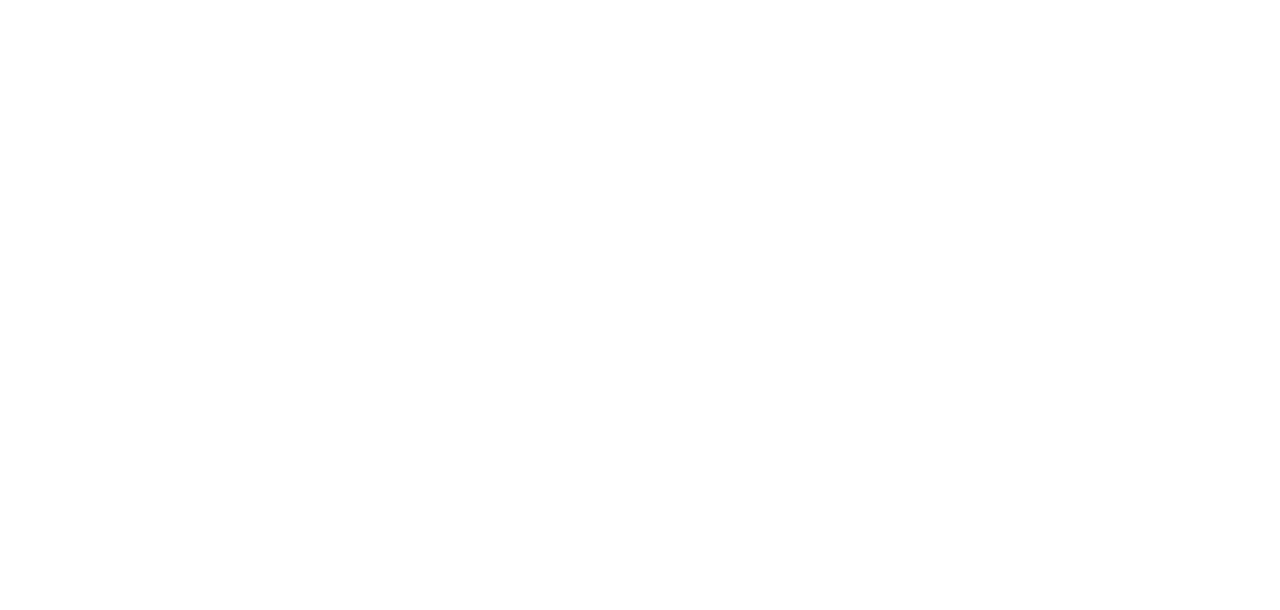
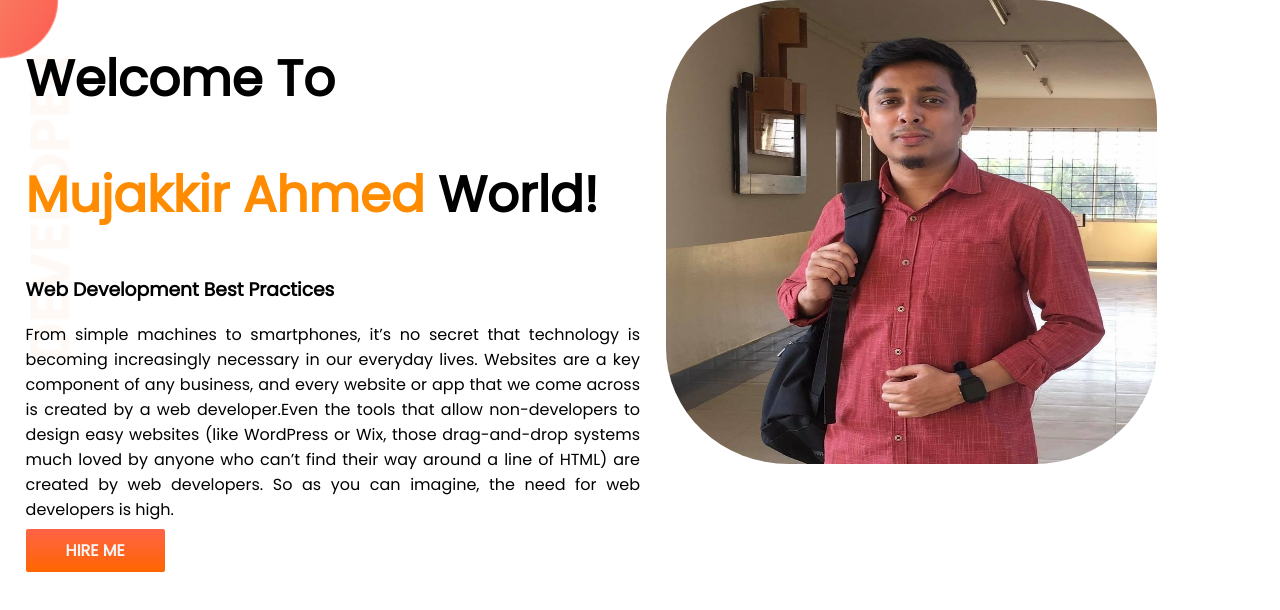
Before and after one commit to Mujakkir85/developer-portfolio, a plain HTML site: page index.html in a window 1280 px wide. Drawn offline with Linux system fonts and the light colour scheme.

Commit message:
first section of website

```diff
--- a/index.html
+++ b/index.html
@@ -1,13 +1,39 @@
 <!DOCTYPE html>
 <html lang="en">
+
 <head>
     <meta charset="UTF-8">
     <meta http-equiv="X-UA-Compatible" content="IE=edge">
     <meta name="viewport" content="width=device-width, initial-scale=1.0">
     <title>Mujakkir Portfolio</title>
+    <link rel="preconnect" href="https://fonts.googleapis.com">
+    <link rel="preconnect" href="https://fonts.gstatic.com" crossorigin>
+    <link href="https://fonts.googleapis.com/css2?family=Poppins&display=swap" rel="stylesheet">
     <link rel="stylesheet" href="style.css">
 </head>
+
 <body>
+    <section class="top-banner">
+        <div class="half-width">
+            <h1>Welcome To </h1>
+            <h1> <span class="orange-color">Mujakkir Ahmed</span> World!</h1>
+            <h3>Web Development Best Practices</h3>
+            <p>From simple machines to smartphones, it’s no secret that technology is becoming increasingly necessary in
+                our
+                everyday lives. Websites are a key component of any business, and every website or app that we come
+                across
+                is created by a web developer.Even the tools that allow non-developers to design easy websites (like
+                WordPress or Wix, those drag-and-drop systems much loved by anyone who can’t find their way around a
+                line of
+                HTML) are created by web developers. So as you can imagine, the need for web developers is high.
+            </p>
+            <a class="link-button" target="_blank"
+                href="https://www.thinkful.com/blog/web-development-best-practices/">HIRE ME</a>
+        </div>
+        <div class="half-width">
+            <img src="images/port-img2.jpg" alt="">
+        </div>
+    </section>
+</body>
 
-</body>
 </html>
--- a/style.css
+++ b/style.css
@@ -0,0 +1,42 @@
+body{
+    font-family: 'Poppins', sans-serif;
+    margin: 0;
+    text-align: justify;
+}
+
+h1{
+    font-size: 50px;
+}
+
+.orange-color{
+    color: darkorange;
+}
+
+section{
+    display: flex;
+}
+
+.half-width{
+    width: 50%;
+    padding-left: 2%;
+}
+
+.half-width img{
+    width: 80%;
+    height: 80%;
+    border-radius: 25%;
+}
+
+.link-button{
+    text-decoration: none;
+    font-weight: 700;
+    background-image: linear-gradient(tomato,rgb(255, 102, 0));
+    color:whitesmoke;
+    padding: 10px 40px;
+    border-radius: 2px;
+}
+
+.top-banner{
+    background-image: url("images/top-banner.png");
+    background-repeat: no-repeat;
+}
```
Also changed, not shown: images/dream-bg.png (added), images/exp-bg.png (added), images/jhankar.png (added), images/jhankar2.png (added), images/my-bg.png (added), images/my-bg2.png (added), images/port-img2.jpg (added), images/portfolio_img1.jpg (added), images/top-banner.png (added), showOff/137259485_3737092479702599_1852057566398808962_n.jpg (added), showOff/137348141_418881335893921_4805394286912327398_n.jpg (added), 7 other files.
